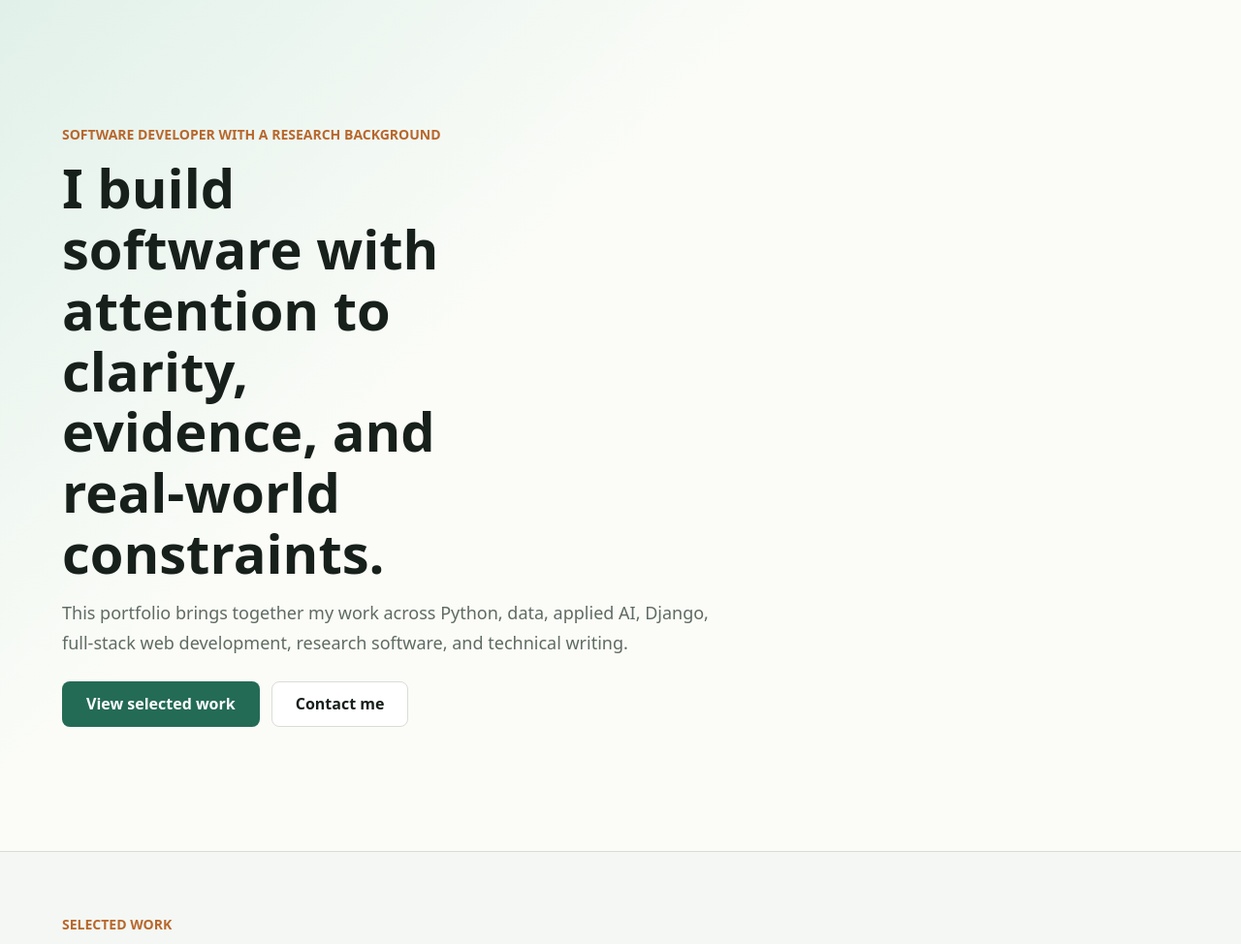
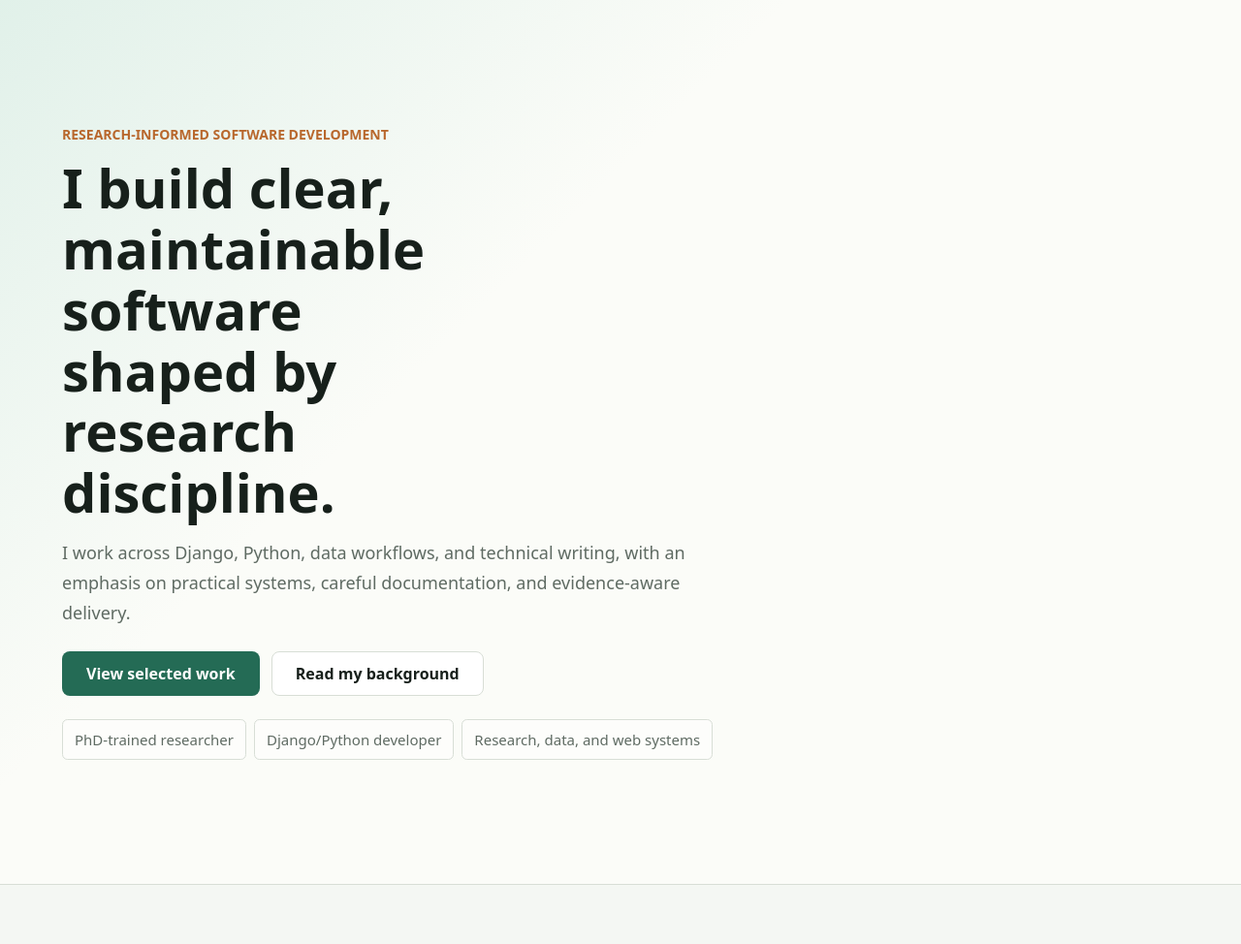
Before and after one commit to ksbk/kusse-portfolio, a Django app: page / in a window 1280 px wide. Shown: the part 77-1051 px from the top of the page at 97% size. Run offline with Django 5.2, Linux system fonts and the light colour scheme.

Commit message:
ui: polish homepage hero section

```diff
--- a/apps/pages/views.py
+++ b/apps/pages/views.py
@@ -17,6 +17,7 @@ class HomeView(TemplateView):
         projects_url = reverse("projects:index")
         research_url = reverse("pages:research")
         contact_url = reverse("pages:contact")
+        about_url = reverse("pages:about")
 
         featured_work = [
             {
@@ -79,6 +80,14 @@ class HomeView(TemplateView):
                 "description": _("Contact me about research software, web development, or applied technical work."),
             },
         ]
+        hero_primary_action = {
+            "label": _("View selected work"),
+            "url": projects_url,
+        }
+        hero_secondary_action = {
+            "label": _("Read my background"),
+            "url": about_url,
+        }
 
         context["homepage"] = {
             "description": _(
@@ -88,27 +97,27 @@ class HomeView(TemplateView):
             ),
             "hero": {
                 "template": "sections/hero.html",
-                "eyebrow": _("Software developer with a research background"),
+                "eyebrow": _("Research-informed software development"),
                 "title": _(
-                    "I build software with attention to clarity, evidence, "
-                    "and real-world constraints."
+                    "I build clear, maintainable software shaped by research discipline."
                 ),
                 "description": _(
-                    "This portfolio brings together my work across Python, data, "
-                    "applied AI, Django, full-stack web development, research software, "
-                    "and technical writing."
+                    "I work across Django, Python, data workflows, and technical writing, "
+                    "with an emphasis on practical systems, careful documentation, and "
+                    "evidence-aware delivery."
                 ),
-                "actions": [
-                    {
-                        "label": _("View selected work"),
-                        "url": projects_url,
-                        "class": "button button--primary",
-                    },
-                    {
-                        "label": _("Contact me"),
-                        "url": "#contact",
-                        "class": "button button--secondary",
-                    },
+                "primary_action": hero_primary_action,
+                "secondary_action": hero_secondary_action,
+                "has_actions": bool(
+                    hero_primary_action["url"]
+                    and hero_primary_action["label"]
+                    or hero_secondary_action["url"]
+                    and hero_secondary_action["label"]
+                ),
+                "proof_points": [
+                    _("PhD-trained researcher"),
+                    _("Django/Python developer"),
+                    _("Research, data, and web systems"),
                 ],
             },
             "sections": [
--- a/static/css/components/hero.css
+++ b/static/css/components/hero.css
@@ -13,6 +13,26 @@
     max-width: 52rem;
 }
 
+.hero__proof-list {
+    display: flex;
+    flex-wrap: wrap;
+    gap: var(--space-2);
+    padding: 0;
+    margin: var(--space-6) 0 0;
+    color: var(--color-text-muted);
+    font-size: 0.9375rem;
+    list-style: none;
+}
+
+.hero__proof-list li {
+    min-width: 0;
+    border: 1px solid var(--color-border);
+    border-radius: var(--radius-sm);
+    padding: var(--space-2) var(--space-3);
+    background: rgb(255 255 255 / 54%);
+    overflow-wrap: anywhere;
+}
+
 @media (min-width: 48rem) {
     .hero__inner {
         padding-block: var(--space-16);
--- a/templates/sections/hero.html
+++ b/templates/sections/hero.html
@@ -1,18 +1,38 @@
 <section class="section hero">
     <div class="container hero__inner">
         <div class="hero__content">
-            <p class="eyebrow">{{ hero.eyebrow }}</p>
-            <h1>{{ hero.title }}</h1>
-            <p class="lead">{{ hero.description }}</p>
+            {% if hero.eyebrow %}
+                <p class="eyebrow hero__eyebrow">{{ hero.eyebrow }}</p>
+            {% endif %}
 
-            {% if hero.actions %}
-                <div class="button-group">
-                    {% for action in hero.actions %}
-                        <a class="{{ action.class }}" href="{{ action.url }}">
-                            {{ action.label }}
+            <h1 class="hero__title">{{ hero.title }}</h1>
+
+            {% if hero.description %}
+                <p class="lead hero__lead">{{ hero.description }}</p>
+            {% endif %}
+
+            {% if hero.has_actions %}
+                <div class="button-group hero__actions" role="group" aria-label="Homepage actions">
+                    {% if hero.primary_action.url and hero.primary_action.label %}
+                        <a class="button button--primary" href="{{ hero.primary_action.url }}">
+                            {{ hero.primary_action.label }}
                         </a>
+                    {% endif %}
+
+                    {% if hero.secondary_action.url and hero.secondary_action.label %}
+                        <a class="button button--secondary" href="{{ hero.secondary_action.url }}">
+                            {{ hero.secondary_action.label }}
+                        </a>
+                    {% endif %}
+                </div>
+            {% endif %}
+
+            {% if hero.proof_points %}
+                <ul class="hero__proof-list" aria-label="Profile highlights">
+                    {% for point in hero.proof_points %}
+                        <li>{{ point }}</li>
                     {% endfor %}
-                </div>
+                </ul>
             {% endif %}
         </div>
     </div>
```
